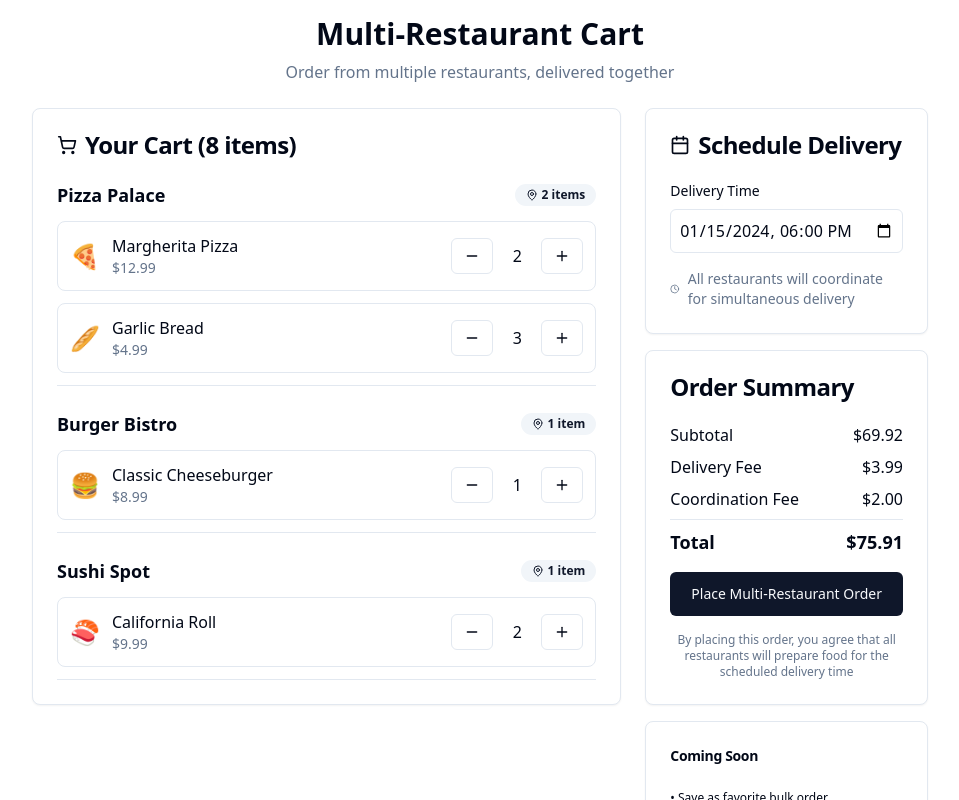
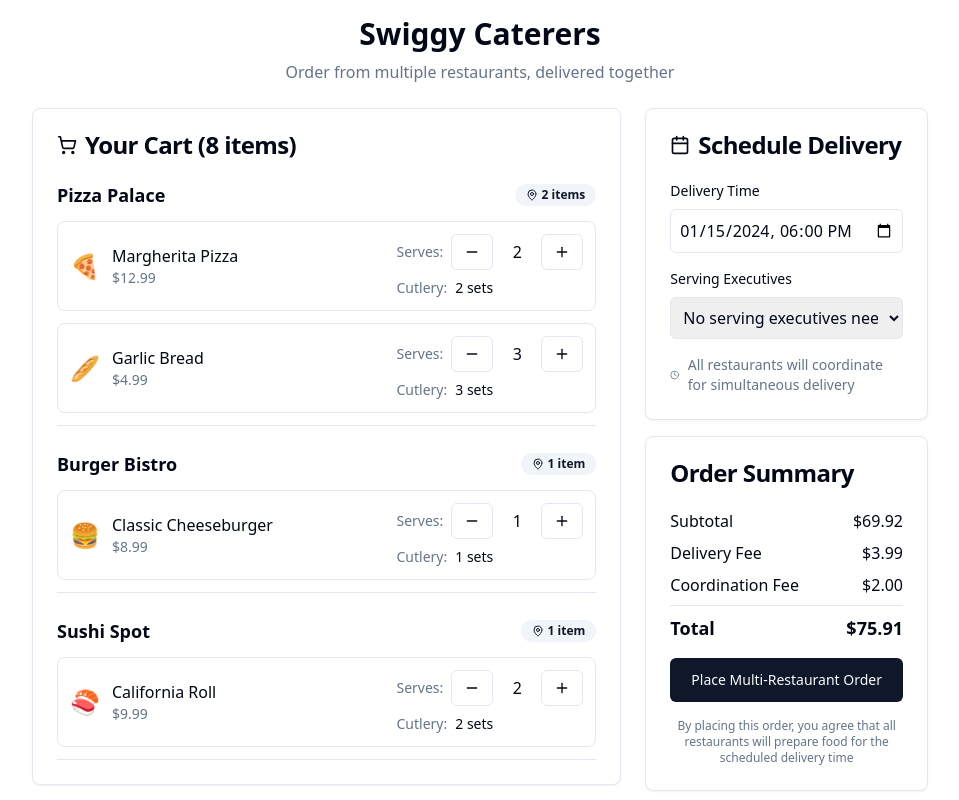
Before and after one commit to umeshsemu/meal-connect-plus, a React (Vite) app: page / in a window 1280 px wide. Shown: the top 800 px of the page, without its empty margins (160-1119 px from the left). Built offline with nearby package versions, Linux system fonts and the light colour scheme.

Commit message:
Refactor: Rename and update UI elements
Rename "multi restaurant" to "Swiggy Caterers" and "food" to "along with food".
Change "quantity" to "serves".
Add "cutlery for no of serves" and "serving executives" options.

```diff
--- a/src/pages/Index.tsx
+++ b/src/pages/Index.tsx
@@ -49,7 +49,7 @@ const Index = () => {
   const [cartItems, setCartItems] = useState(mockCartItems);
   const [scheduledTime, setScheduledTime] = useState("2024-01-15T18:00");
 
-  const updateQuantity = (id: number, change: number) => {
+  const updateServes = (id: number, change: number) => {
     setCartItems(items =>
       items.map(item =>
         item.id === id
@@ -76,7 +76,7 @@ const Index = () => {
       <div className="max-w-4xl mx-auto space-y-6">
         {/* Header */}
         <div className="text-center space-y-2">
-          <h1 className="text-3xl font-bold">Multi-Restaurant Cart</h1>
+          <h1 className="text-3xl font-bold">Swiggy Caterers</h1>
           <p className="text-muted-foreground">Order from multiple restaurants, delivered together</p>
         </div>
 
@@ -110,11 +110,13 @@ const Index = () => {
                             <p className="text-sm text-muted-foreground">${item.price}</p>
                           </div>
                         </div>
+                        <div className="space-y-2">
                           <div className="flex items-center gap-2">
+                            <span className="text-sm text-muted-foreground">Serves:</span>
                             <Button
                               variant="outline"
                               size="sm"
-                            onClick={() => updateQuantity(item.id, -1)}
+                              onClick={() => updateServes(item.id, -1)}
                             >
                               <Minus className="h-3 w-3" />
                             </Button>
@@ -122,10 +124,15 @@ const Index = () => {
                             <Button
                               variant="outline"
                               size="sm"
-                            onClick={() => updateQuantity(item.id, 1)}
+                              onClick={() => updateServes(item.id, 1)}
                             >
                               <Plus className="h-3 w-3" />
                             </Button>
+                          </div>
+                          <div className="flex items-center gap-2 text-sm">
+                            <span className="text-muted-foreground">Cutlery:</span>
+                            <span>{item.quantity} sets</span>
+                          </div>
                         </div>
                       </div>
                     ))}
@@ -155,6 +162,15 @@ const Index = () => {
                     onChange={(e) => setScheduledTime(e.target.value)}
                     className="w-full p-2 border rounded-md"
                   />
+                </div>
+                <div>
+                  <label className="block text-sm font-medium mb-2">Serving Executives</label>
+                  <select className="w-full p-2 border rounded-md">
+                    <option value="none">No serving executives needed</option>
+                    <option value="1">1 serving executive</option>
+                    <option value="2">2 serving executives</option>
+                    <option value="3">3+ serving executives</option>
+                  </select>
                 </div>
                 <div className="flex items-center gap-2 text-sm text-muted-foreground">
                   <Clock className="h-4 w-4" />
```
Lines whose indentation alone changed are shown as unchanged.
